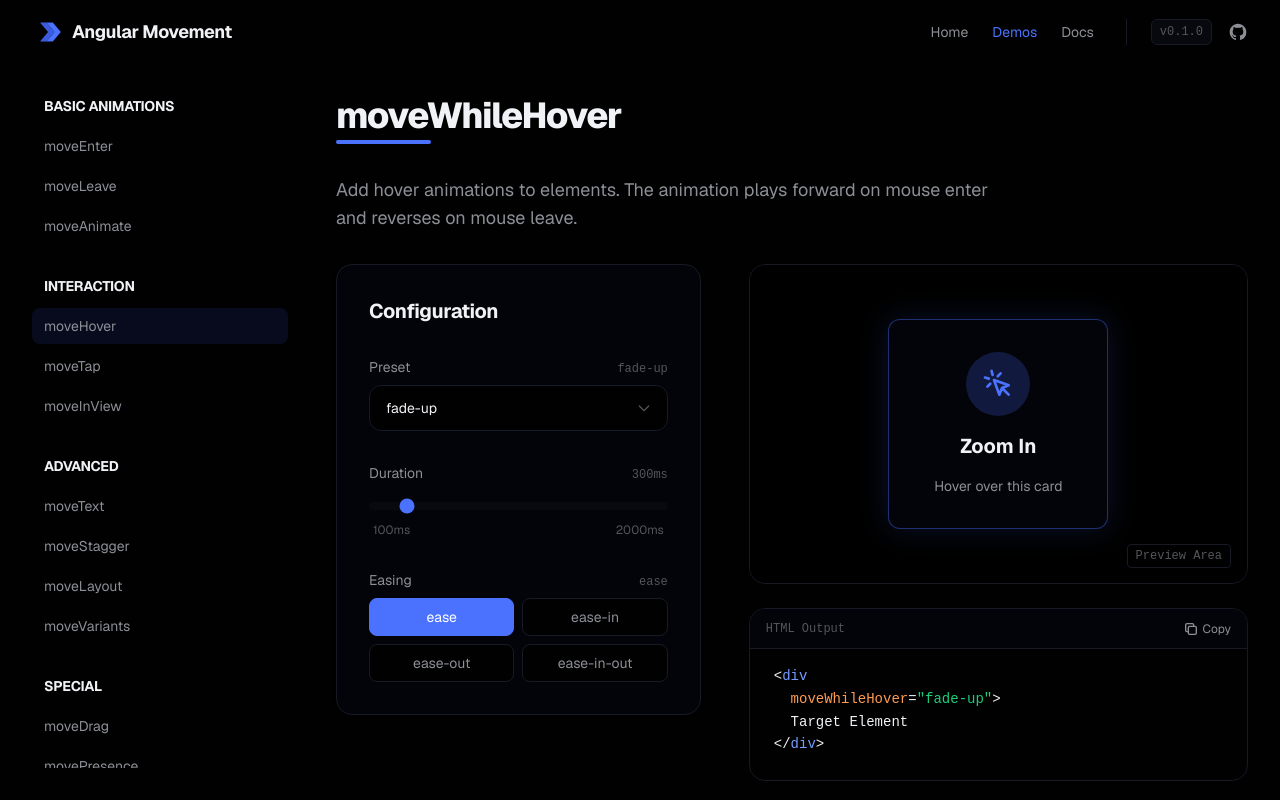
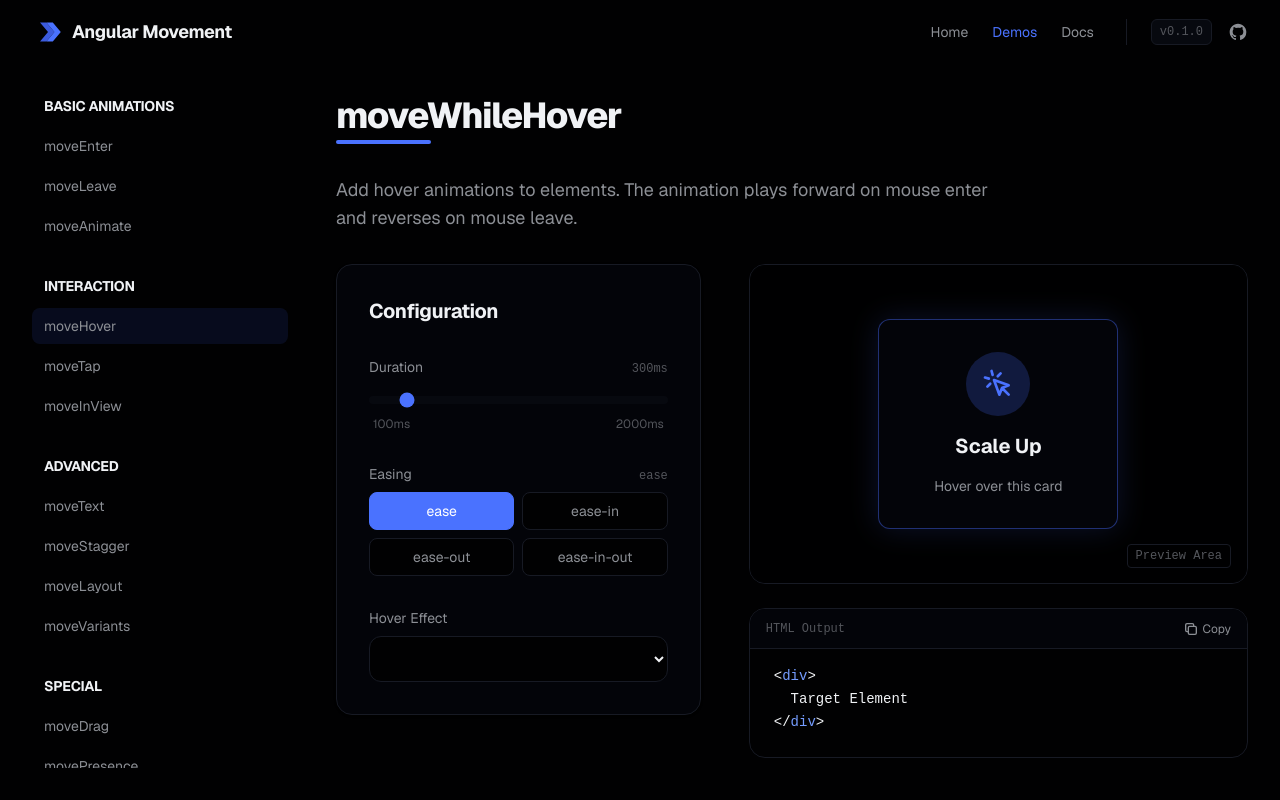
Before and after one commit to Andersseen/angular-movement, an Angular app: page /demos/hover in a window 1280 px wide. Shown: the top 800 px of the page. Built offline with nearby package versions, Linux system fonts and the light colour scheme; a web font is replaced by a local one.

Commit message:
feat: update hover and tap demos with new effect options and improved keyframes

```diff
--- a/src/app/pages/demos/pages/hover/hover.ts
+++ b/src/app/pages/demos/pages/hover/hover.ts
@@ -1,5 +1,5 @@
 import { ChangeDetectionStrategy, Component, signal } from '@angular/core';
-import { MOVEMENT_DIRECTIVES, MovePreset } from 'movement';
+import { MOVEMENT_DIRECTIVES, MoveKeyframes } from 'movement';
 import {
   DemoContainer,
   DemoState,
@@ -13,7 +13,7 @@ import {
       title="moveWhileHover"
       description="Add hover animations to elements. The animation plays forward on mouse enter and reverses on mouse leave."
       directive="moveWhileHover"
-      [availablePresets]="availablePresets"
+      [availablePresets]="[]"
       [controls]="controlsConfig"
       (stateChange)="onStateChange($event)"
       [showReplay]="false"
@@ -21,10 +21,10 @@ import {
       <!-- Preview -->
       <div preview class="flex h-full w-full items-center justify-center">
         <div
-          [moveWhileHover]="preset()"
+          [moveWhileHover]="hoverKeyframes()"
           [moveDuration]="duration()"
           [moveEasing]="easing()"
-          class="bg-surface border-accent/40 group flex min-w-[220px] cursor-pointer flex-col items-center justify-center gap-4 rounded-xl border p-8 shadow-[0_0_30px_var(--color-accent-glow)] transition-shadow hover:shadow-[0_0_50px_var(--color-accent-glow)]"
+          class="bg-surface border-accent/40 group flex min-w-[240px] cursor-pointer flex-col items-center justify-center gap-4 rounded-xl border p-8 shadow-[0_0_30px_var(--color-accent-glow)] transition-shadow hover:shadow-[0_0_50px_var(--color-accent-glow)]"
         >
           <div
             class="bg-accent/20 group-hover:bg-accent/30 flex h-16 w-16 items-center justify-center rounded-full transition-colors"
@@ -38,7 +38,7 @@ import {
               />
             </svg>
           </div>
-          <div class="font-display text-text text-xl font-bold">{{ presetLabel() }}</div>
+          <div class="font-display text-text text-xl font-bold">{{ effectLabel() }}</div>
           <div class="text-text-muted text-sm">Hover over this card</div>
         </div>
       </div>
@@ -47,37 +47,59 @@ import {
   changeDetection: ChangeDetectionStrategy.OnPush,
 })
 export default class DemoHover {
-  protected readonly availablePresets: MovePreset[] = [
-    'fade-up',
-    'zoom-in',
-    'zoom-out',
-    'slide-up',
-    'bounce-in',
-  ];
-
   protected readonly controlsConfig = {
-    showPreset: true,
+    showPreset: false,
     showDuration: true,
     showDelay: false,
     showEasing: true,
+    customControls: [
+      {
+        id: 'effect',
+        type: 'select' as const,
+        label: 'Hover Effect',
+        value: 'scale',
+        options: [
+          { label: 'Scale Up', value: 'scale' },
+          { label: 'Lift Up', value: 'lift' },
+          { label: 'Pulse', value: 'pulse' },
+          { label: 'Glow', value: 'glow' },
+        ],
+      },
+    ],
   };
 
-  protected preset = signal<MovePreset>('zoom-in');
+  protected effect = signal<'scale' | 'lift' | 'pulse' | 'glow'>('scale');
   protected duration = signal(200);
   protected easing = signal('ease-out');
 
-  protected readonly presetLabel = () => {
-    const p = this.preset();
-    return p
-      .split('-')
-      .map((w) => w.charAt(0).toUpperCase() + w.slice(1))
-      .join(' ');
+  protected readonly hoverKeyframes = (): MoveKeyframes => {
+    switch (this.effect()) {
+      case 'scale':
+        return { scale: [1, 1.1] };
+      case 'lift':
+        return { y: [0, -8], scale: [1, 1.02] };
+      case 'pulse':
+        return { scale: [1, 1.05, 1] };
+      case 'glow':
+        return { scale: [1, 1.05] };
+      default:
+        return { scale: [1, 1.1] };
+    }
+  };
+
+  protected readonly effectLabel = () => {
+    const labels: Record<string, string> = {
+      scale: 'Scale Up',
+      lift: 'Lift Up',
+      pulse: 'Pulse',
+      glow: 'Glow',
+    };
+    return labels[this.effect()] || 'Hover Effect';
   };
 
   protected onStateChange(state: DemoState): void {
-    this.preset.set(state.preset);
+    this.effect.set((state['effect'] as 'scale' | 'lift' | 'pulse' | 'glow') ?? 'scale');
     this.duration.set(state.duration);
     this.easing.set(state.easing);
-    // No replay needed for hover - it's interactive
   }
 }
--- a/src/app/pages/demos/pages/tap/tap.ts
+++ b/src/app/pages/demos/pages/tap/tap.ts
@@ -1,5 +1,5 @@
 import { ChangeDetectionStrategy, Component, signal } from '@angular/core';
-import { MOVEMENT_DIRECTIVES, MovePreset } from 'movement';
+import { MOVEMENT_DIRECTIVES, MoveKeyframes } from 'movement';
 import {
   DemoContainer,
   DemoState,
@@ -13,7 +13,7 @@ import {
       title="moveWhileTap"
       description="Add press/tap animations for buttons and interactive elements. Provides tactile feedback on click."
       directive="moveWhileTap"
-      [availablePresets]="availablePresets"
+      [availablePresets]="[]"
       [controls]="controlsConfig"
       (stateChange)="onStateChange($event)"
       [showReplay]="false"
@@ -21,10 +21,10 @@ import {
       <!-- Preview -->
       <div preview class="flex h-full w-full items-center justify-center">
         <button
-          [moveWhileTap]="preset()"
+          [moveWhileTap]="tapKeyframes()"
           [moveDuration]="duration()"
           [moveEasing]="easing()"
-          class="bg-accent hover:bg-accent-light font-display flex items-center gap-2 rounded-xl px-8 py-4 text-lg font-semibold text-white transition-colors"
+          class="bg-accent hover:bg-accent-light active:bg-accent/80 font-display flex items-center gap-2 rounded-xl px-8 py-4 text-lg font-semibold text-white transition-colors"
         >
           <svg class="h-5 w-5" fill="none" viewBox="0 0 24 24" stroke="currentColor">
             <path
@@ -34,7 +34,7 @@ import {
               d="M15 15l-2 5L9 9l11 4-5 2zm0 0l5 5M7.188 2.239l.777 2.897M5.136 7.965l-2.898-.777M13.95 4.05l-2.122 2.122m-5.657 5.656l-2.12 2.122"
             />
           </svg>
-          {{ presetLabel() }}
+          {{ effectLabel() }}
         </button>
       </div>
     </app-demo-container>
@@ -42,36 +42,59 @@ import {
   changeDetection: ChangeDetectionStrategy.OnPush,
 })
 export default class DemoTap {
-  protected readonly availablePresets: MovePreset[] = [
-    'zoom-in',
-    'zoom-out',
-    'fade-up',
-    'bounce-in',
-  ];
-
   protected readonly controlsConfig = {
-    showPreset: true,
+    showPreset: false,
     showDuration: true,
     showDelay: false,
     showEasing: true,
+    customControls: [
+      {
+        id: 'effect',
+        type: 'select' as const,
+        label: 'Tap Effect',
+        value: 'press',
+        options: [
+          { label: 'Press Down', value: 'press' },
+          { label: 'Shrink', value: 'shrink' },
+          { label: 'Ripple', value: 'ripple' },
+          { label: 'Bounce', value: 'bounce' },
+        ],
+      },
+    ],
   };
 
-  protected preset = signal<MovePreset>('zoom-out');
+  protected effect = signal<'press' | 'shrink' | 'ripple' | 'bounce'>('press');
   protected duration = signal(100);
   protected easing = signal('ease-out');
 
-  protected readonly presetLabel = () => {
-    const p = this.preset();
-    return p
-      .split('-')
-      .map((w) => w.charAt(0).toUpperCase() + w.slice(1))
-      .join(' ');
+  protected readonly tapKeyframes = (): MoveKeyframes => {
+    switch (this.effect()) {
+      case 'press':
+        return { y: [0, 2], scale: [1, 0.98] };
+      case 'shrink':
+        return { scale: [1, 0.9] };
+      case 'ripple':
+        return { scale: [1, 0.95, 1] };
+      case 'bounce':
+        return { scale: [1, 0.9, 1.02, 1] };
+      default:
+        return { scale: [1, 0.95] };
+    }
+  };
+
+  protected readonly effectLabel = () => {
+    const labels: Record<string, string> = {
+      press: 'Press Down',
+      shrink: 'Shrink',
+      ripple: 'Ripple',
+      bounce: 'Bounce',
+    };
+    return labels[this.effect()] || 'Tap Effect';
   };
 
   protected onStateChange(state: DemoState): void {
-    this.preset.set(state.preset);
+    this.effect.set((state['effect'] as 'press' | 'shrink' | 'ripple' | 'bounce') ?? 'press');
     this.duration.set(state.duration);
     this.easing.set(state.easing);
-    // No replay needed for tap - it's interactive
   }
 }
--- a/src/app/shared/components/demo-container/demo-container.ts
+++ b/src/app/shared/components/demo-container/demo-container.ts
@@ -75,7 +75,7 @@ export interface DemoState {
 
           <div class="space-y-8">
             <!-- Preset Selector -->
-            @if (controls().showPreset !== false) {
+            @if (controls().showPreset !== false && availablePresets().length > 0) {
               <div>
                 <div class="mb-2 flex items-end justify-between">
                   <label for="preset-select" class="text-text-muted block text-sm font-medium"
```
